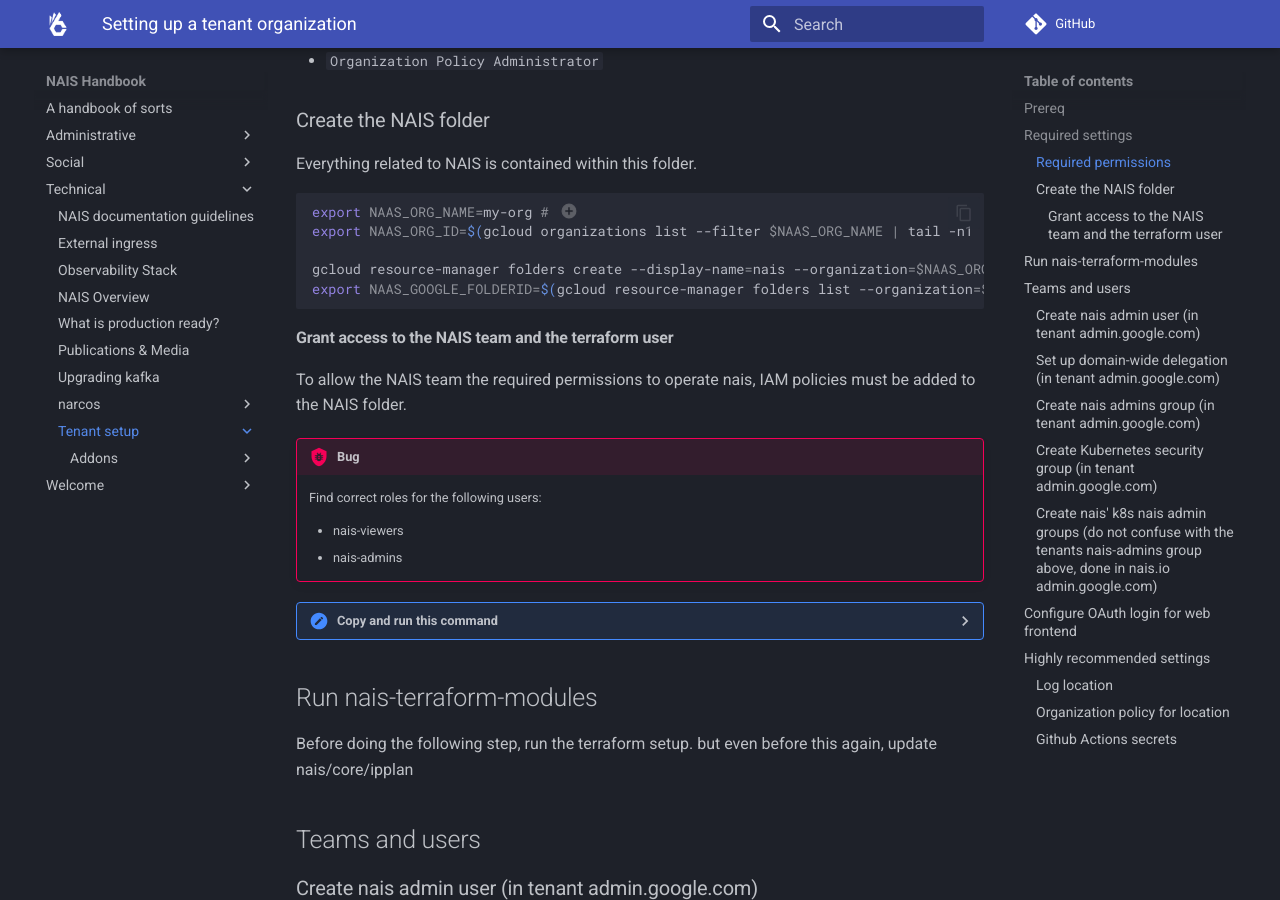
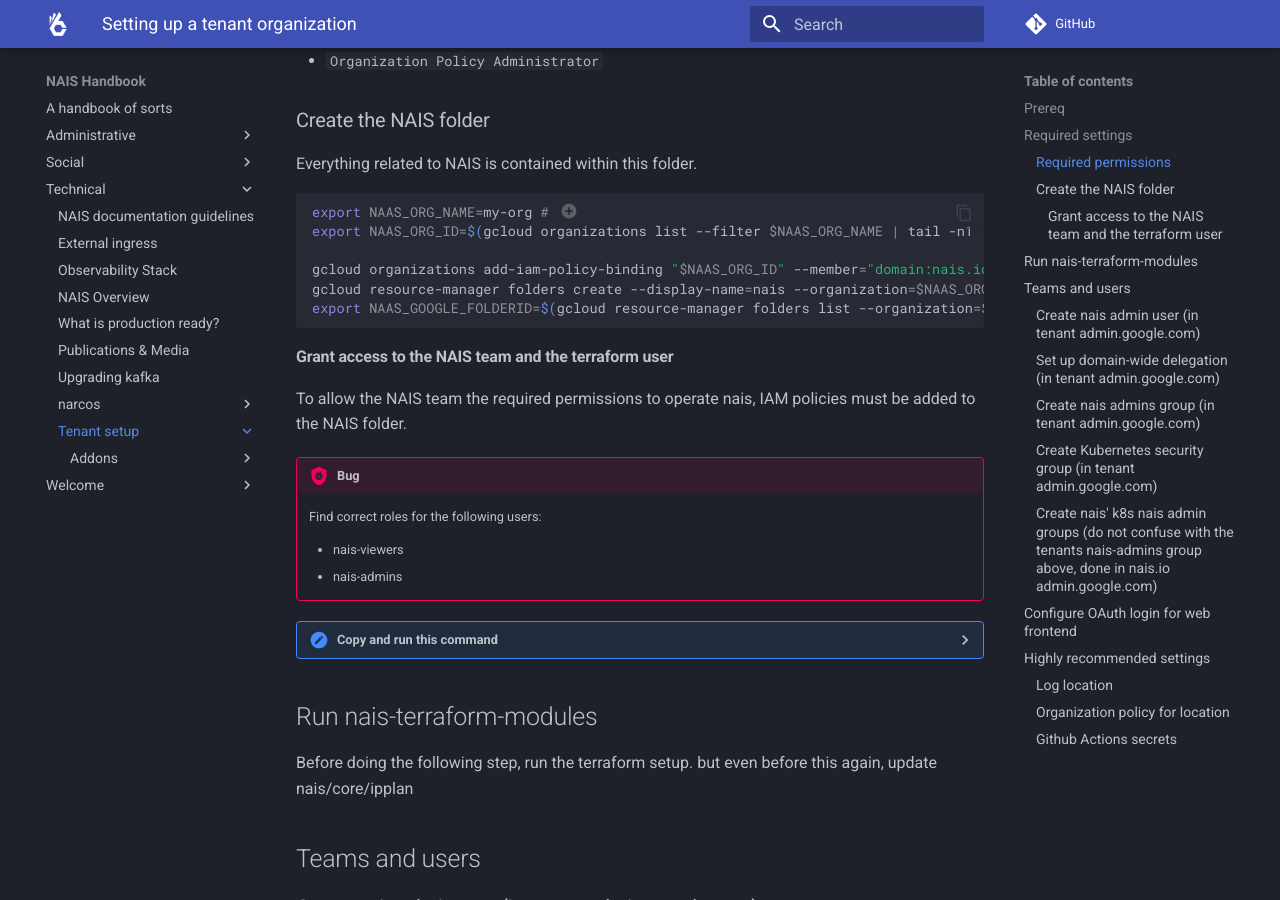
Before and after one commit to nais/handbook, an MkDocs documentation site: the page built from docs/technical/tenant-setup/README.md, in a window 1280 px wide and 900 px high, scrolled down 1197 px. Built offline with MkDocs 1.6.1 and Material for MkDocs 9.7.7, drawn with Linux system fonts in a browser that asks for light colours; emoji names are drawn with the system emoji font; comment, search, counter and statistics services are not loaded.

Commit message:
add osLogin step to tenant setup

````diff
--- a/docs/technical/tenant-setup/README.md
+++ b/docs/technical/tenant-setup/README.md
@@ -5,7 +5,6 @@
 - nais-terraform-modules, legg til ny tenant i lista i serviceaccounts.tf. -> PR -> apply
 - add denne brukeren til billing i NAV (frode, sten og johnny kan gjøre dette). Billing -> Account Management -> se på høyresida -> Add user.
 - for nytt domene: bestilles av Trond. Når det er klart, kan man klikke seg igjennom og opprette ny org. Da må det verifiseres noe greier som må inn i DNS.
-
 
 This guide is used when setting up a new tenant. This is typically done by the NAIS team, together with the tenants administrators.
 
@@ -43,6 +42,7 @@
 export NAAS_ORG_NAME=my-org # (1)
 export NAAS_ORG_ID=$(gcloud organizations list --filter $NAAS_ORG_NAME | tail -n1 | awk '{print $2}')
 
+gcloud organizations add-iam-policy-binding "$NAAS_ORG_ID" --member="domain:nais.io" --role="roles/compute.osLoginExternalUser"
 gcloud resource-manager folders create --display-name=nais --organization=$NAAS_ORG_ID
 export NAAS_GOOGLE_FOLDERID=$(gcloud resource-manager folders list --organization=$NAAS_ORG_ID | grep nais | awk '{print $3}')
 ```
@@ -135,11 +135,10 @@
 Before doing the following step, run the terraform setup.
 but even before this again, update nais/core/ipplan
 
-
-
 ## Teams and users
 
 ### Create nais admin user (in tenant admin.google.com)
+
 Nais needs a dedicated user account in the Google directory. This user must be manually created [in the Google Admin console](https://admin.google.com/ac/users). The user must be granted the `Groups Admin` role to be able to create and maintain groups for the teams:
 
 1. Go to [https://admin.google.com/ac/users](https://admin.google.com/ac/users)
@@ -150,7 +149,7 @@
 6. Click on the created user and then on `Assign roles` under the `Admin roles and privileges` section
 7. Assign the `Groups Admin` role and click `Save`
 
-### Set up domain-wide delegation  (in tenant admin.google.com)
+### Set up domain-wide delegation (in tenant admin.google.com)
 
 Nais performs some operations on behalf of the Nais admin user mentioned above. For this to work the, this user needs domain-wide delegation with some scopes. This must be manually set up in the Google Admin console:
 
@@ -185,6 +184,7 @@
 Make sure the group has the **View Members** permission selected for **Group Members**.
 
 ### Create nais' k8s nais admin groups (do not confuse with the tenants nais-admins group above, done in nais.io admin.google.com)
+
 Create group $NAAS_TENANT_NAME-k8s-admins with the email: $NAAS_TENANT_NAME-k8s-admins@nais.io
 
 ## Configure OAuth login for web frontend
@@ -195,15 +195,15 @@
 1. Choose project <tenant org> -> nais-management -> nais-management
 1. Go to _APIs ans Service_ -> _OAuth consent screen_
 1. _Internal_ -> _create_
-    1. App name: `nais management`
-    1. User support email: `admin@<tenant-domain>`
-    1. Developer Contact email: `admin@<tenant-domain>`
+   1. App name: `nais management`
+   1. User support email: `admin@<tenant-domain>`
+   1. Developer Contact email: `admin@<tenant-domain>`
 1. _Save and continue_ (x2)
 1. Go to _APIs ans Service_ -> _Credentials_
 1. Click _Create Credentials_ -> _OAuth client ID_
 1. Select type _Web Application_
-    1. Name: `Console`
-    1. Authorized redirect URI: `http://console.<tenant-name>.cloud.nais.io/oauth2/callback`
+   1. Name: `Console`
+   1. Authorized redirect URI: `http://console.<tenant-name>.cloud.nais.io/oauth2/callback`
 1. Set Name and Authorized redirect URIs
 1. _Create_
 1. Copy client id and secret and give to NAIS-team
````
